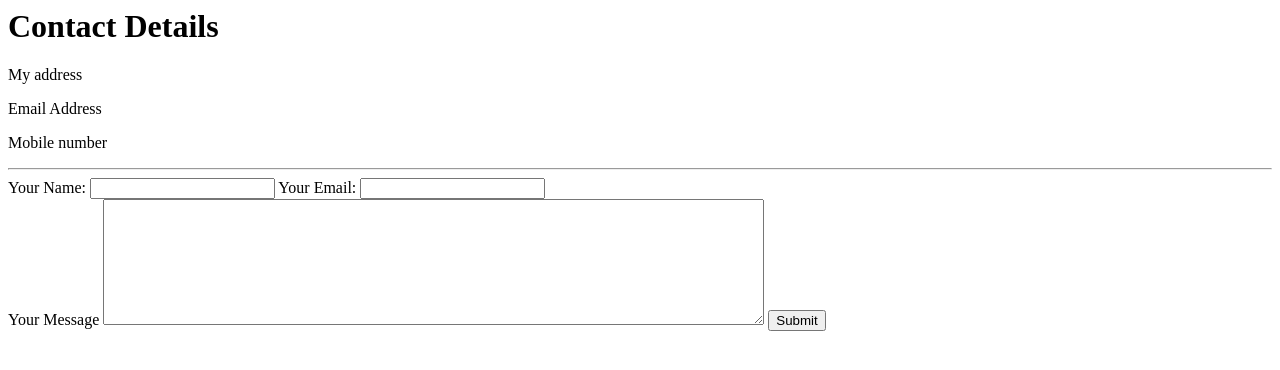
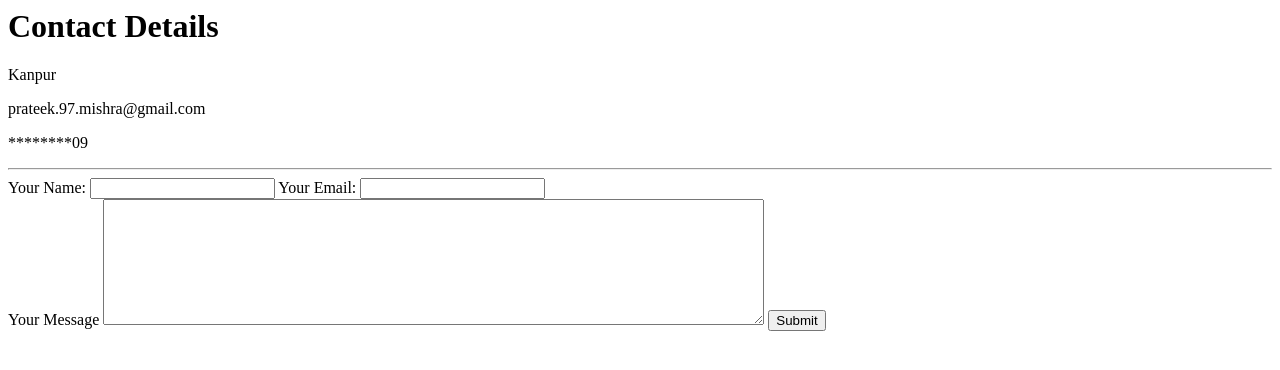
Before and after one commit to shivam737/cv, a plain HTML site: page contact.html in a window 1280 px wide. Drawn offline with Linux system fonts and the light colour scheme.

Commit message:
Update contact.html

```diff
--- a/contact.html
+++ b/contact.html
@@ -6,9 +6,9 @@
   </head>
   <body>
     <h1>Contact Details </h1>
-    <p>My address</p>
-    <p> Email Address</p>
-    <p>Mobile number</p>
+    <p>Kanpur</p>
+    <p> prateek.97.mishra@gmail.com</p>
+    <p>********09</p>
     <hr>
     <form action="prateek.97.mishra@gmail.com" method="post" enctype="text/plain">
       <label>Your Name:</label>
```
